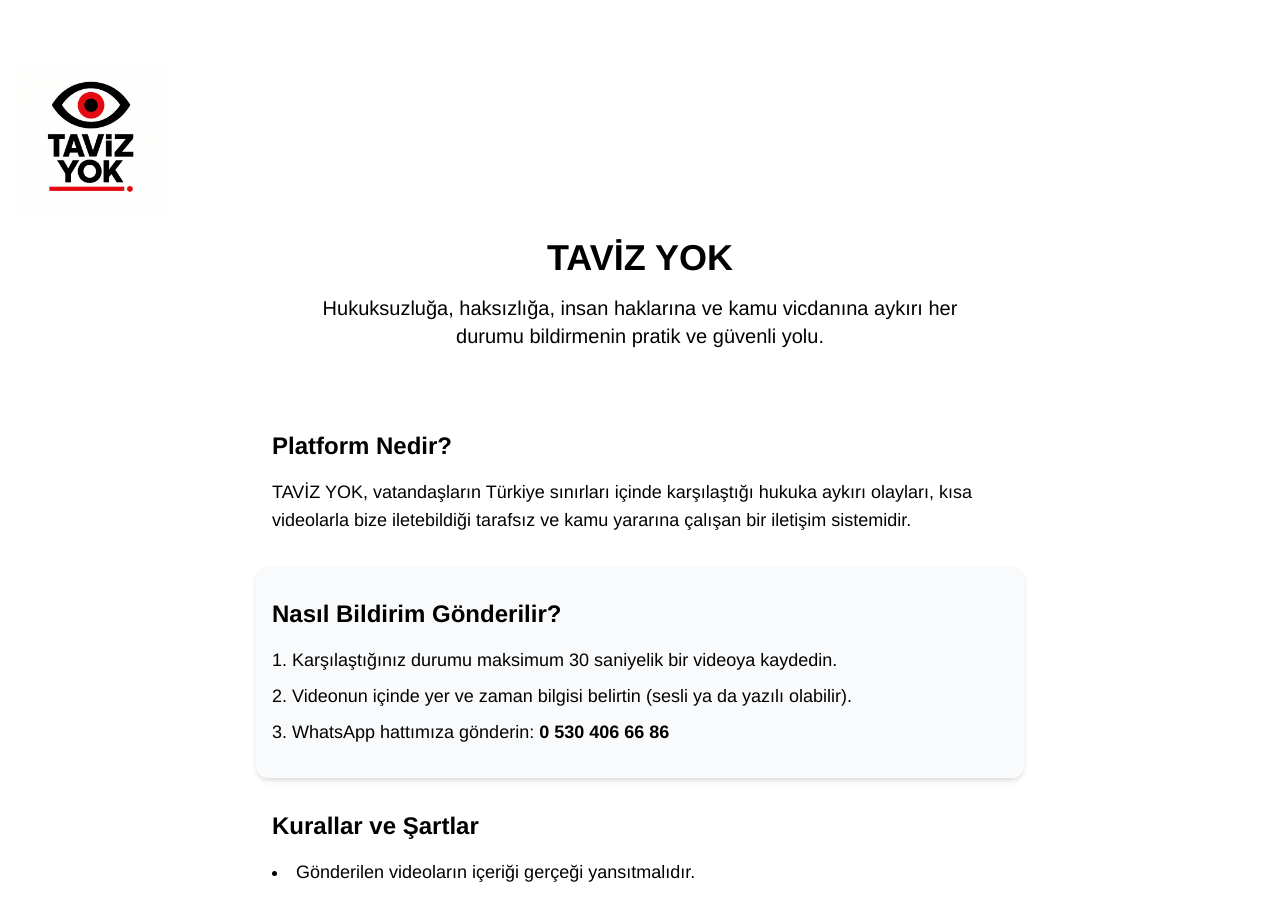
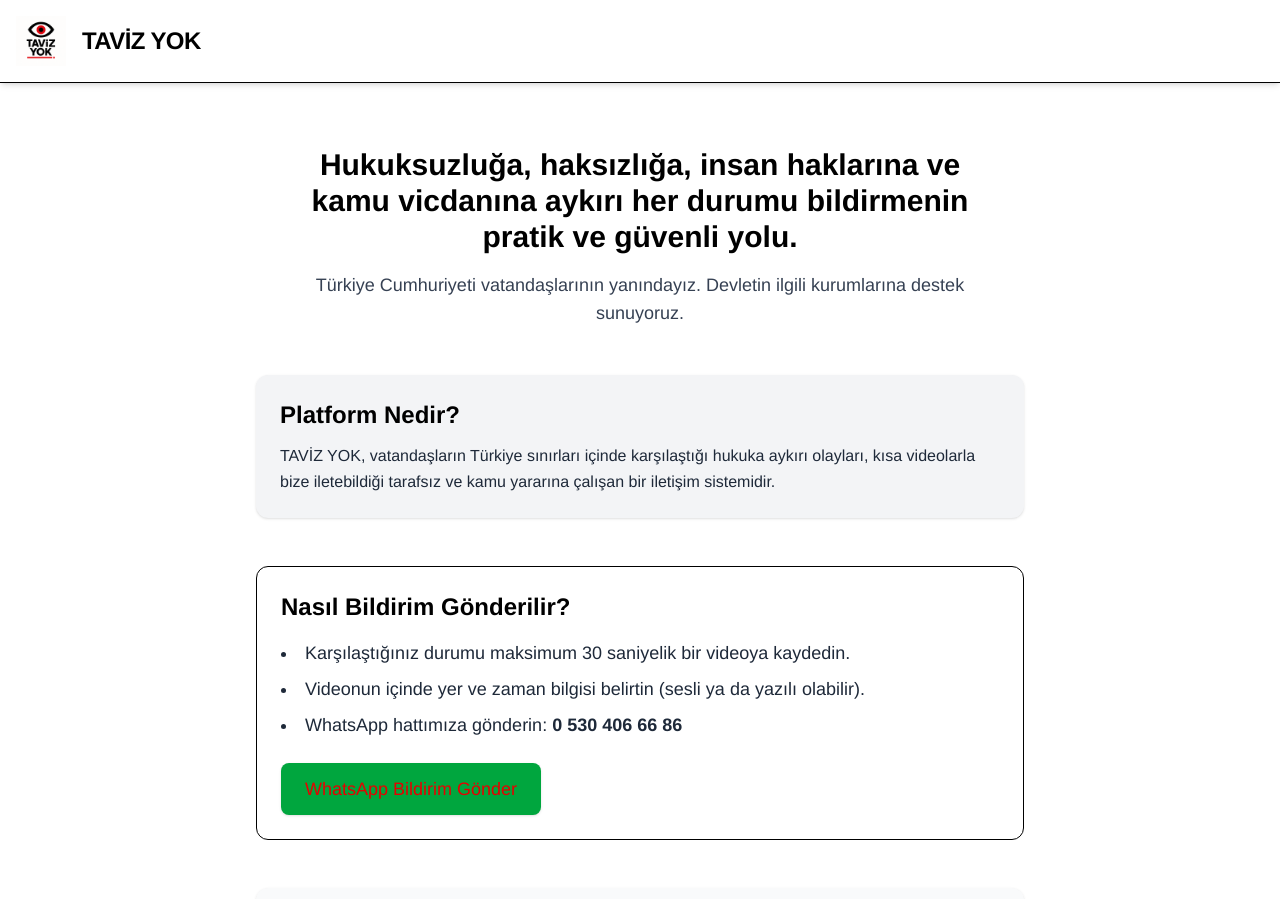
Before and after one commit to GurhanAksoy/tavizyok-website, a Next.js app: page / in a window 1280 px wide. Shown: the top 899 px of the page. Built offline with nearby package versions, Linux system fonts and the light colour scheme.

Commit message:
Update page.js

```diff
--- a/src/app/page.js
+++ b/src/app/page.js
@@ -1,58 +1,67 @@
-import Image from 'next/image'
+import Image from "next/image";
 
 export default function Home() {
   return (
-    <main className="flex min-h-screen flex-col items-center justify-between p-4 bg-white text-black">
-      {/* Hero Section */}
-      <section className="w-full text-center py-12">
-        <Image
-          src="/logo.png"
-          alt="TAVİZ YOK logosu"
-          width={150}
-          height={150}
-          priority
-        />
-        <h1 className="text-4xl font-bold mt-6">TAVİZ YOK</h1>
-        <p className="mt-4 text-xl max-w-2xl mx-auto">
-          Hukuksuzluğa, haksızlığa, insan haklarına ve kamu vicdanına aykırı her durumu bildirmenin pratik ve güvenli yolu.
+    <main className="min-h-screen bg-white text-black flex flex-col items-center">
+      {/* Hero */}
+      <header className="w-full flex items-center justify-between p-4 border-b shadow-md sticky top-0 bg-white z-10">
+        <div className="flex items-center space-x-4">
+          <Image src="/logo.png" alt="TAVİZ YOK" width={50} height={50} priority />
+          <h1 className="text-2xl font-bold tracking-tight">TAVİZ YOK</h1>
+        </div>
+      </header>
+
+      {/* Giriş */}
+      <section className="w-full max-w-3xl p-6 text-center mt-10">
+        <h2 className="text-3xl font-bold mb-4">Hukuksuzluğa, haksızlığa, insan haklarına ve kamu vicdanına aykırı her durumu bildirmenin pratik ve güvenli yolu.</h2>
+        <p className="text-lg text-gray-700">
+          Türkiye Cumhuriyeti vatandaşlarının yanındayız. Devletin ilgili kurumlarına destek sunuyoruz.
         </p>
       </section>
 
       {/* Platform Nedir */}
-      <section className="w-full max-w-3xl px-4 py-8">
-        <h2 className="text-2xl font-semibold mb-4">Platform Nedir?</h2>
-        <p className="text-lg">
-          TAVİZ YOK, vatandaşların Türkiye sınırları içinde karşılaştığı hukuka aykırı olayları, kısa videolarla bize iletebildiği
-          tarafsız ve kamu yararına çalışan bir iletişim sistemidir.
+      <section className="w-full max-w-3xl p-6 bg-gray-100 rounded-xl my-6 shadow">
+        <h3 className="text-2xl font-semibold mb-3">Platform Nedir?</h3>
+        <p className="text-gray-800">
+          TAVİZ YOK, vatandaşların Türkiye sınırları içinde karşılaştığı hukuka aykırı olayları,
+          kısa videolarla bize iletebildiği tarafsız ve kamu yararına çalışan bir iletişim sistemidir.
         </p>
       </section>
 
-      {/* Nasıl Bildirim Gönderilir */}
-      <section className="w-full max-w-3xl px-4 py-8 bg-gray-50 rounded-xl shadow-md">
-        <h2 className="text-2xl font-semibold mb-4">Nasıl Bildirim Gönderilir?</h2>
-        <ol className="list-decimal list-inside space-y-2 text-lg">
+      {/* Bildirim Gönderme */}
+      <section className="w-full max-w-3xl p-6 bg-white rounded-xl my-6 border">
+        <h3 className="text-2xl font-semibold mb-4">Nasıl Bildirim Gönderilir?</h3>
+        <ul className="list-disc list-inside space-y-2 text-gray-800 text-lg">
           <li>Karşılaştığınız durumu maksimum 30 saniyelik bir videoya kaydedin.</li>
           <li>Videonun içinde yer ve zaman bilgisi belirtin (sesli ya da yazılı olabilir).</li>
-          <li>WhatsApp hattımıza gönderin: <strong>0 530 406 66 86</strong></li>
-        </ol>
+          <li>WhatsApp hattımıza gönderin: <span className="font-semibold">0 530 406 66 86</span></li>
+        </ul>
+        <a
+          href="https://wa.me/905304066686"
+          target="_blank"
+          rel="noopener noreferrer"
+          className="mt-6 inline-block px-6 py-3 bg-green-600 text-white rounded-lg text-lg shadow hover:bg-green-700 transition"
+        >
+          WhatsApp Bildirim Gönder
+        </a>
       </section>
 
       {/* Kurallar */}
-      <section className="w-full max-w-3xl px-4 py-8">
-        <h2 className="text-2xl font-semibold mb-4">Kurallar ve Şartlar</h2>
-        <ul className="list-disc list-inside space-y-2 text-lg">
+      <section className="w-full max-w-3xl p-6 bg-gray-50 rounded-xl my-6 shadow-sm">
+        <h3 className="text-2xl font-semibold mb-3">Kurallar ve Şartlar</h3>
+        <ul className="list-disc list-inside space-y-2 text-gray-700 text-base">
           <li>Gönderilen videoların içeriği gerçeği yansıtmalıdır.</li>
           <li>Yer ve zaman bilgisi olmayan videolar geçerli sayılmaz.</li>
-          <li>Gönderim yaparak <a href="https://www.tavizyok.com" className="underline">www.tavizyok.com</a>&apos;daki şartları kabul etmiş sayılırsınız.</li>
+          <li>Gönderim yaparak <a href="https://www.tavizyok.com" className="underline text-blue-600">www.tavizyok.com</a>&apos;daki şartları kabul etmiş sayılırsınız.</li>
           <li>Videolar, gerekirse buzlanarak sosyal medyada paylaşılır. Ancak resmi kurumlara orijinal haliyle iletilir.</li>
         </ul>
       </section>
 
       {/* Footer */}
-      <footer className="w-full text-center py-8 text-sm text-gray-500">
+      <footer className="w-full text-center text-sm text-gray-500 py-6 border-t mt-10">
         <p>📞 WhatsApp: 0 530 406 66 86 | 📧 tavizyokplatformu@gmail.com</p>
         <p>© {new Date().getFullYear()} TAVİZ YOK. Tüm hakları saklıdır.</p>
       </footer>
     </main>
-  )
+  );
 }
```
